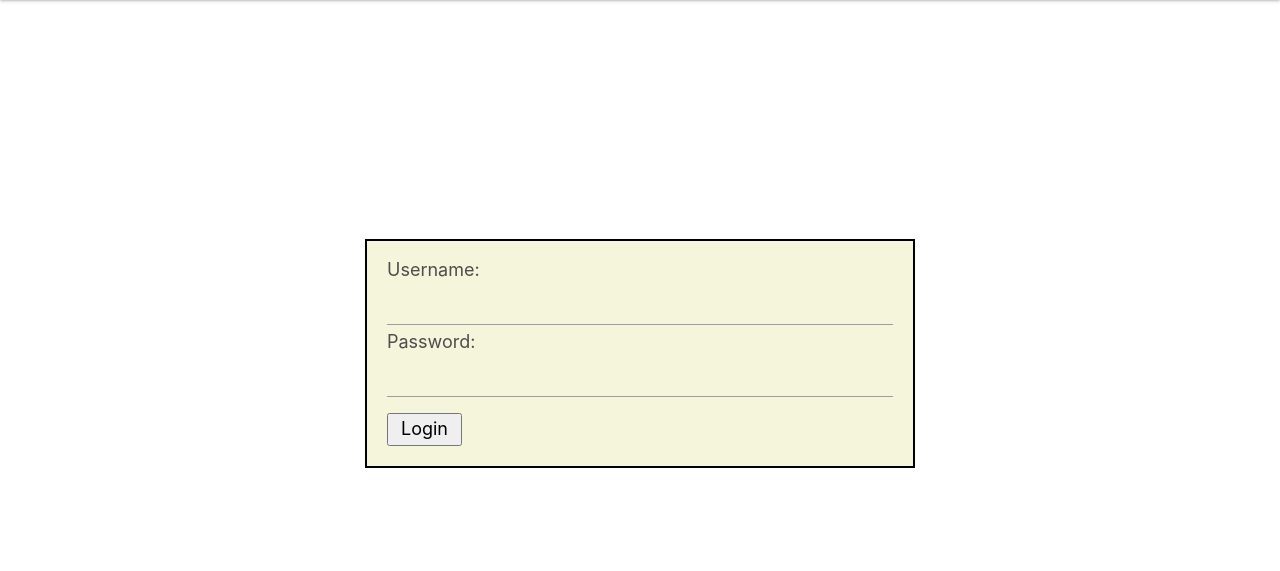
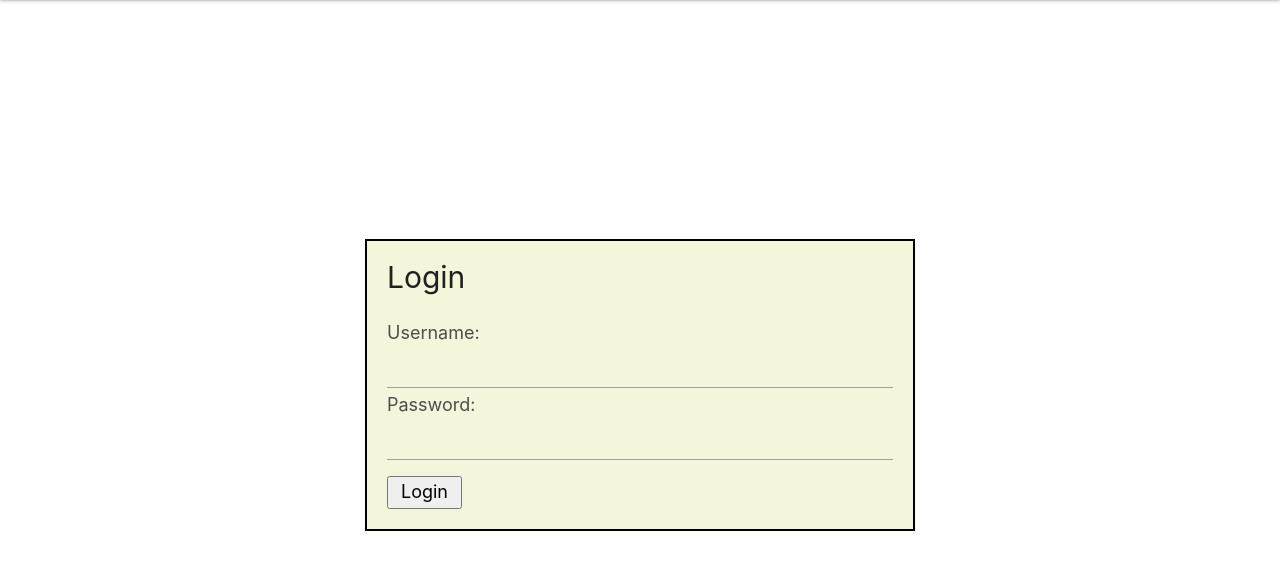
Before and after one commit to Domchap90/recoMedia, a Flask app: page /login_page in a window 1280 px wide. Shown: the part 65-636 px from the top of the page. Before the commit the page ends 533 px from the top, so only its background shows below. Run offline with Flask 2, Linux system fonts and the light colour scheme; some libraries are stand-ins or nearby versions.

Commit message:
Title added.

```diff
--- a/templates/login.html
+++ b/templates/login.html
@@ -2,6 +2,7 @@
 {% block content %}
 
 <div class="login-container">
+    <h3>Login</h3>
     <form action="{{url_for('login') }}" method="POST" class="col s12">
 		{% with messages = get_flashed_messages(with_categories=true) %}
 		{% if messages %}
```
